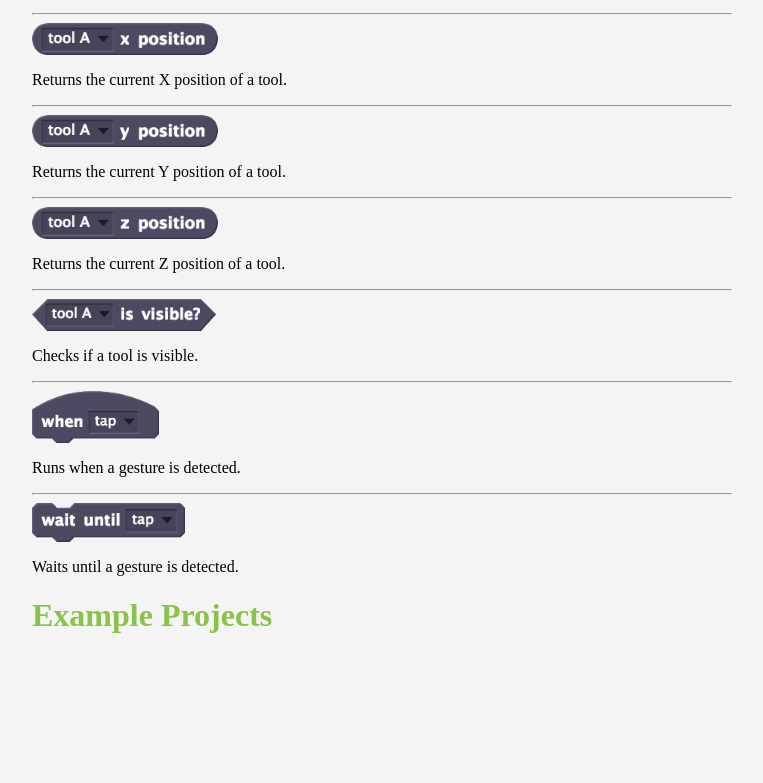
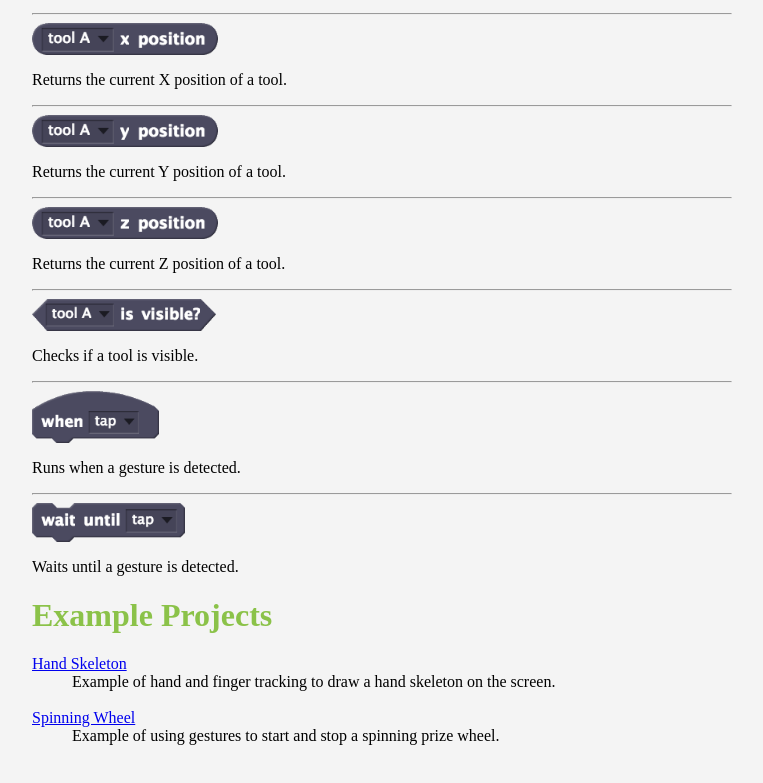
Before and after one commit to khanning/scratch-leapmotion-extension, a plain HTML site: page index.html in a window 1280 px wide. Shown: the part 3950-4733 px from the top of the page, without its empty margins (258-1021 px from the left). Before the commit the page ends 4623 px from the top, so only its background shows below. Drawn offline with Linux system fonts and the light colour scheme.

Commit message:
Links to example projects in documentation

```diff
--- a/index.html
+++ b/index.html
@@ -198,6 +198,15 @@
   <a name="examples" />
   <h1>Example Projects</h1>
 
+  <dl>
+    <dt><a target="_new" href="http://scratchx.org/?url=http://khanning.github.io/scratch-leapmotion-extension/examples/Leap%20Motion%20Example%20-%20Hand%20Skeleton.sbx">Hand Skeleton</a></dt>
+    <dd>Example of hand and finger tracking to draw a hand skeleton on the screen.</dd>
+    <br />
+    <dt><a target="_new" href="http://scratchx.org/?url=http://khanning.github.io/scratch-leapmotion-extension/examples/Leap%20Motion%20Example%20-%20Spinning%20Wheel.sbx">Spinning Wheel</a></dt>
+    <dd>Example of using gestures to start and stop a spinning prize wheel.</dd>
+    <br />
+  </dl>
+
 </div>
 
 <br />
```
